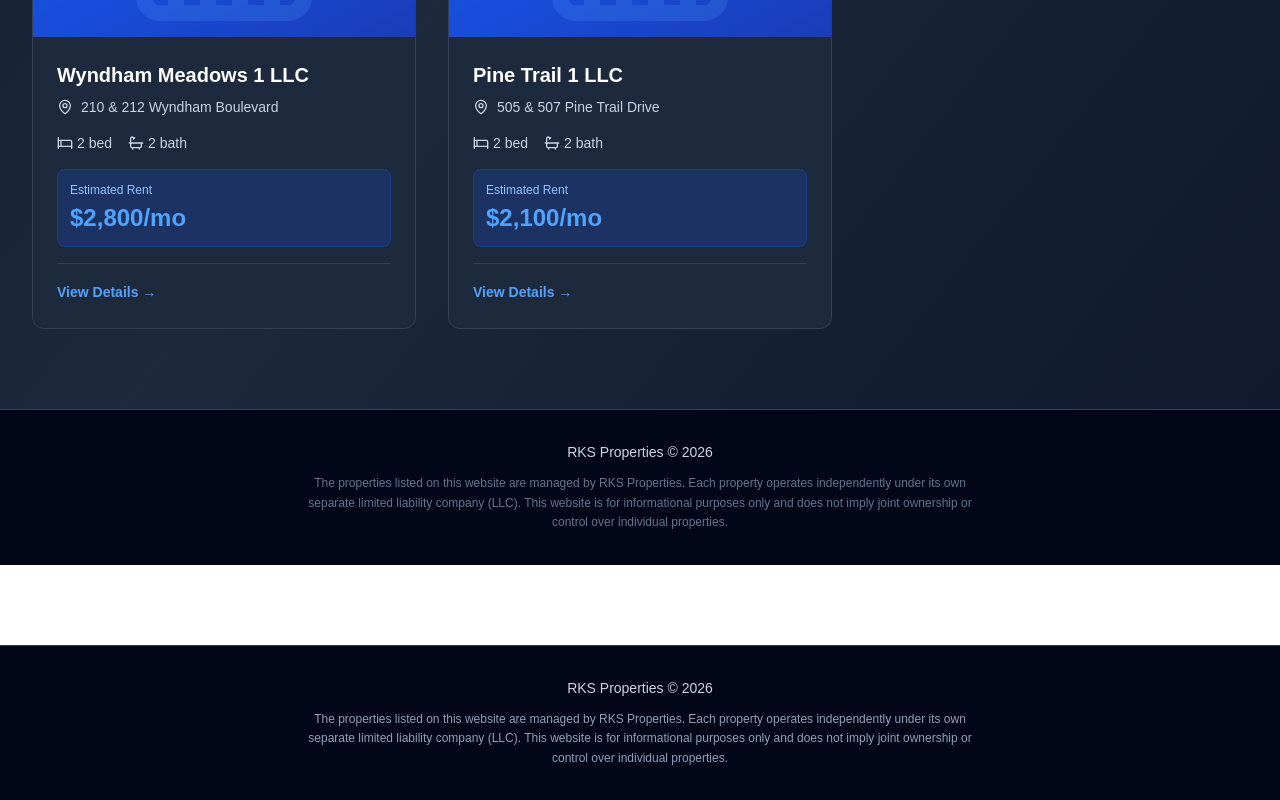
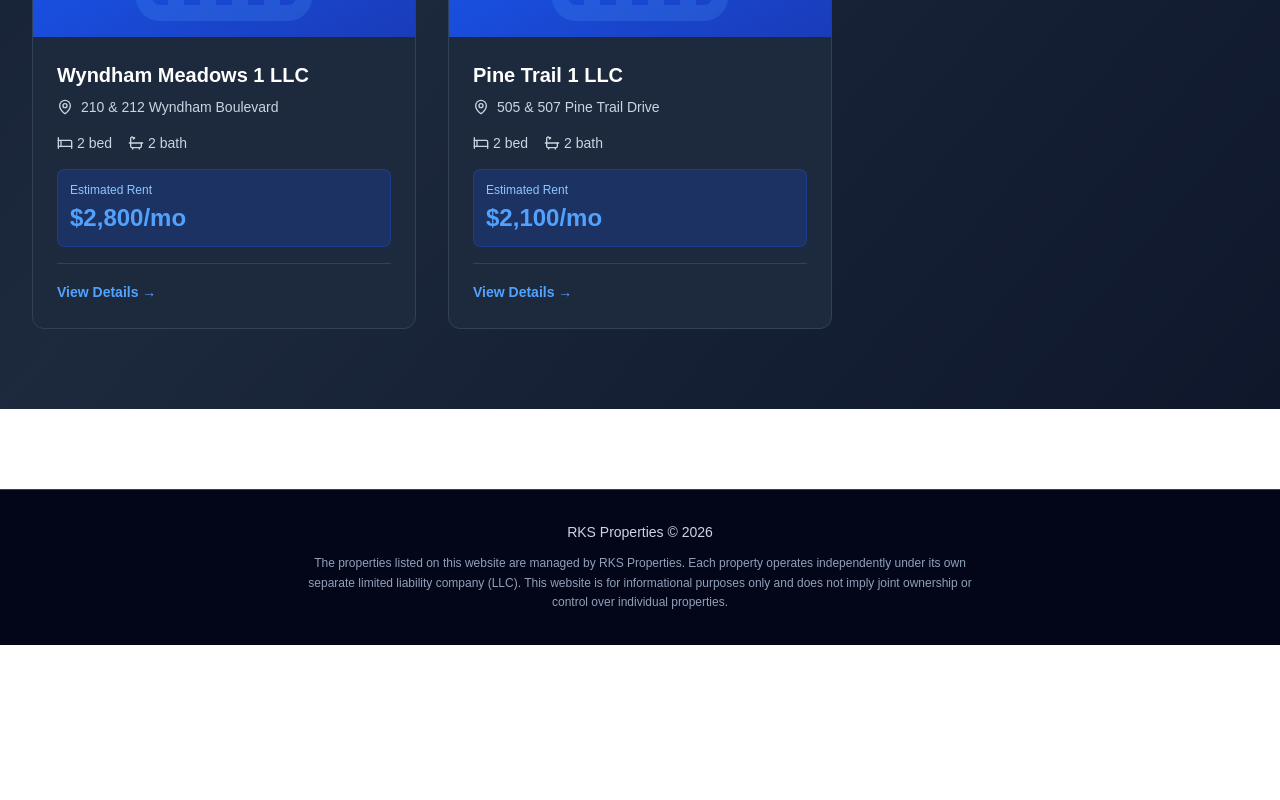
Before and after one commit to rslaten-git/holdings, a Next.js app: page / in a window 1280 px wide. Shown: the part 1070-1870 px from the top of the page. After the commit the page ends 1715 px from the top, so only its background shows below. Built offline with nearby package versions, Linux system fonts and the light colour scheme.

Commit message:
Remove duplicate footer legal text

```diff
--- a/src/app/page.tsx
+++ b/src/app/page.tsx
@@ -98,15 +98,7 @@ export default function Home() {
         </div>
       </section>
 
-      {/* Footer */}
-      <footer className="border-t border-slate-700 bg-slate-950">
-        <div className="max-w-7xl mx-auto px-4 sm:px-6 lg:px-8 py-8 text-center text-slate-300 text-sm">
-          <p className="mb-3">RKS Properties © 2026</p>
-          <p className="text-xs text-slate-500 max-w-2xl mx-auto leading-relaxed">
-            The properties listed on this website are managed by RKS Properties. Each property operates independently under its own separate limited liability company (LLC). This website is for informational purposes only and does not imply joint ownership or control over individual properties.
-          </p>
-        </div>
-      </footer>
+
     </main>
   );
 }
--- a/src/app/properties/[slug]/page.tsx
+++ b/src/app/properties/[slug]/page.tsx
@@ -175,15 +175,7 @@ export default function PropertyDetail() {
         </div>
       </div>
 
-      {/* Footer */}
-      <footer className="border-t border-slate-700 bg-slate-950 mt-20">
-        <div className="max-w-7xl mx-auto px-4 sm:px-6 lg:px-8 py-8 text-center text-slate-300 text-sm">
-          <p className="mb-3">RKS Properties © 2026</p>
-          <p className="text-xs text-slate-400 max-w-2xl mx-auto leading-relaxed">
-            The properties listed on this website are managed by RKS Properties. Each property operates independently under its own separate limited liability company (LLC). This website is for informational purposes only and does not imply joint ownership or control over individual properties.
-          </p>
-        </div>
-      </footer>
+
     </main>
   );
 }
```
